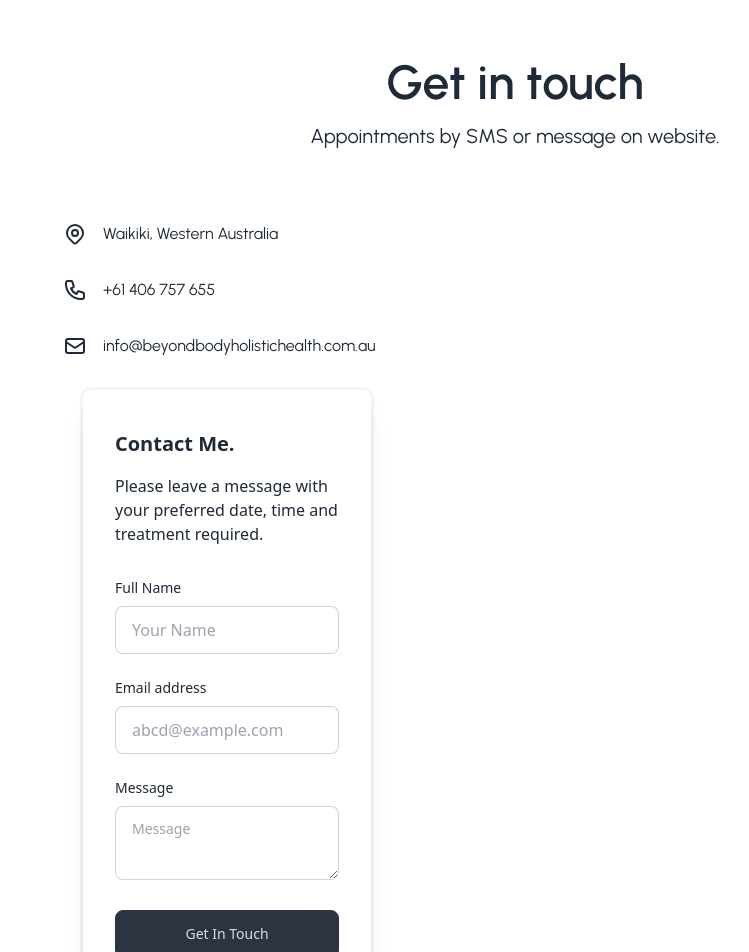
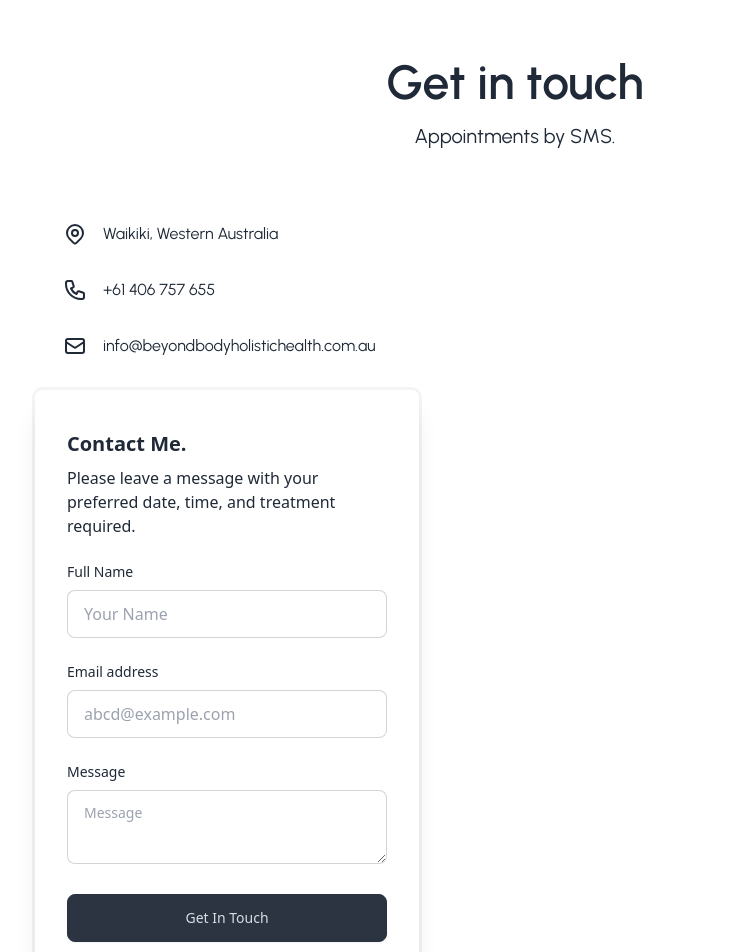
Before and after one commit to LXMachado/holistic-health-landing-page, a React (Vite) app: page / in a window 1280 px wide. Shown: the part 3060-4012 px from the top of the page, without its empty margins (125-874 px from the left). Built offline with nearby package versions, Linux system fonts and the light colour scheme.

Commit message:
Update Contact component with UI improvements and fix appointment message

```diff
--- a/src/components/Contact.jsx
+++ b/src/components/Contact.jsx
@@ -18,7 +18,7 @@ const Contact = () => {
           Get in touch
         </h1>
         <span className="text-md mt-2 px-2 text-center font-urbanist md:mt-4 md:px-5 md:text-xl">
-          Appointments by SMS or message on website.
+          Appointments by SMS.
         </span>
       </motion.div>
       <motion.div variants={fadeIn("up", "tween", 0.2, 1)} className="container mx-auto px-6 py-10">
@@ -133,16 +133,15 @@ const Contact = () => {
               </div>
             </div> */}
 
-          <div className="card mt-8 lg:mx-6 lg:w-1/2">
-            <div className="card-body mx-auto w-full overflow-hidden rounded-lg px-8 py-10 shadow-xl outline outline-base-content/5 lg:max-w-xl">
+        <div className="flex justify-center items-center mt-8 lg:mx-6 w-full"> {/* Full width container with flexbox */}
+  <div className="card w-full lg:w-2/3 overflow-hidden rounded-lg px-8 py-10 shadow-xl outline outline-base-content/5"> {/* Removed the max-w-xl and set lg:w-2/3 */}
     <h1 className="card-title">Contact Me.</h1>
     <p className="text-base-content mt-2">
-              Please leave a message with your preferred date, time and treatment required.</p>
+      Please leave a message with your preferred date, time, and treatment required.
+    </p>
     <form className="mt-6">
       <div className="flex-1">
-                  <label htmlFor="name" className="mb-2 block text-sm">
-                    Full Name
-                  </label>
+        <label htmlFor="name" className="mb-2 block text-sm">Full Name</label>
         <input
           id="name"
           autoComplete="name"
@@ -153,9 +152,7 @@ const Contact = () => {
       </div>
 
       <div className="mt-6 flex-1">
-                  <label htmlFor="email" className="mb-2 block text-sm">
-                    Email address
-                  </label>
+        <label htmlFor="email" className="mb-2 block text-sm">Email address</label>
         <input
           id="email"
           autoComplete="email"
@@ -166,9 +163,7 @@ const Contact = () => {
       </div>
 
       <div className="mt-6 w-full">
-                  <label htmlFor="message" className="mb-2 block text-sm">
-                    Message
-                  </label>
+        <label htmlFor="message" className="mb-2 block text-sm">Message</label>
         <textarea
           id="message"
           autoComplete="message"
@@ -176,12 +171,14 @@ const Contact = () => {
           placeholder="Message"></textarea>
       </div>
 
-                <button className="btn btn-neutral mt-6 w-full transform px-6 py-3 text-sm font-medium capitalize duration-300  ">
-                  get in touch
+      <button className="btn btn-neutral mt-6 w-full transform px-6 py-3 text-sm font-medium capitalize duration-300">
+        Get In Touch
       </button>
     </form>
   </div>
 </div>
+
+
         </div>
       </motion.div>
       <div className="flex items-center justify-center py-10 font-urbanist text-sm lg:text-lg">
```
Also changed, not shown: public/favicon.svg. Lines whose indentation alone changed are shown as unchanged.
